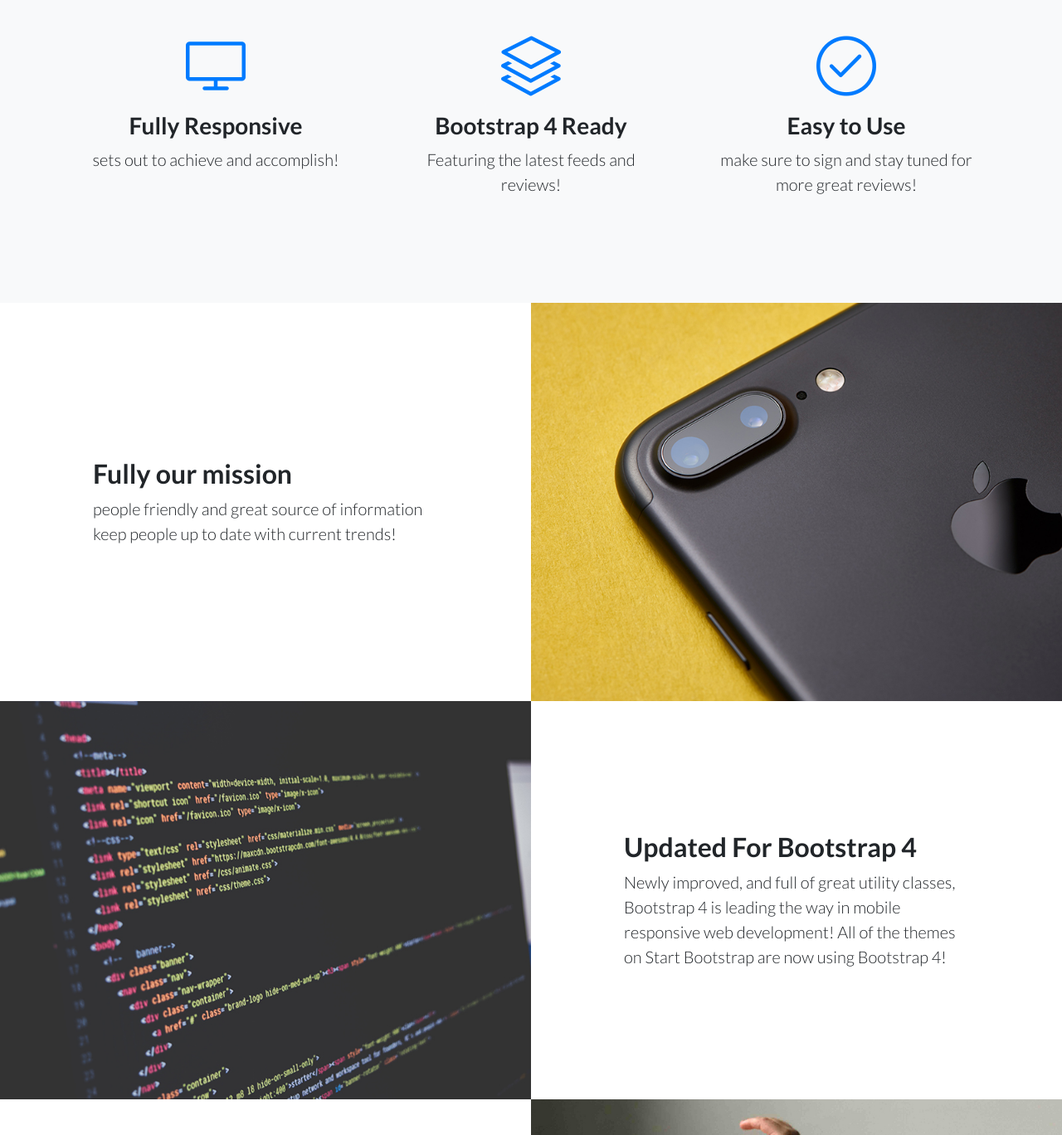
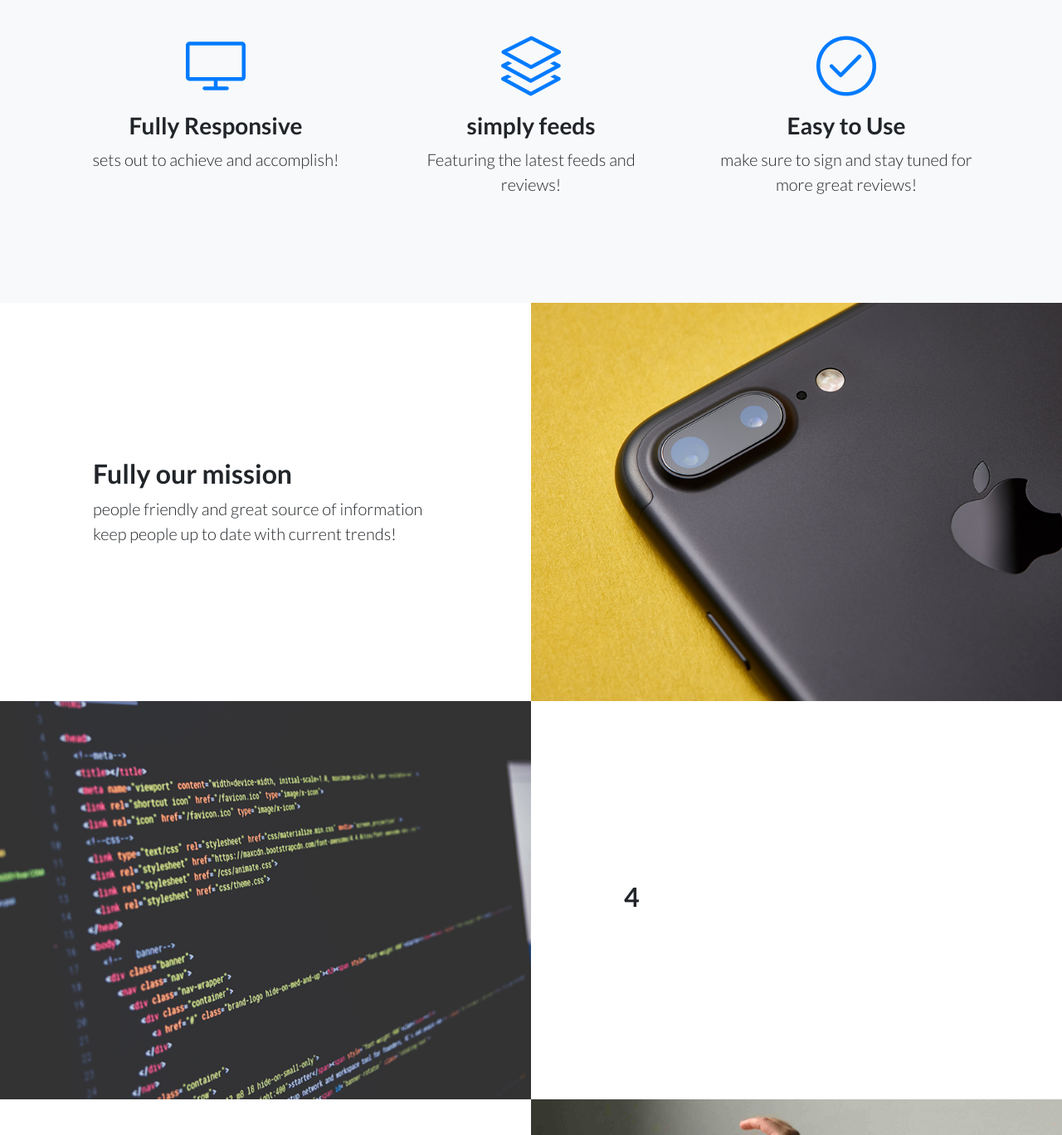
Before and after one commit to jbernard125/simplyfeeds, a website: page index.html in a window 1280 px wide. Shown: the part 740-2108 px from the top of the page at 83% size. Drawn offline with Linux system fonts and the light colour scheme.

Commit message:
Update index.html

```diff
--- a/index.html
+++ b/index.html
@@ -77,7 +77,7 @@
               <div class="features-icons-icon d-flex">
                 <i class="icon-layers m-auto text-primary"></i>
               </div>
-              <h3>Bootstrap 4 Ready</h3>
+              <h3>simply feeds </h3>
               <p class="lead mb-0">Featuring the latest feeds and reviews!</p>
             </div>
           </div>
@@ -108,8 +108,8 @@
         <div class="row no-gutters">
           <div class="col-lg-6 text-white showcase-img" style="background-image: url('img/bg-showcase-2.jpg');"></div>
           <div class="col-lg-6 my-auto showcase-text">
-            <h2>Updated For Bootstrap 4</h2>
-            <p class="lead mb-0">Newly improved, and full of great utility classes, Bootstrap 4 is leading the way in mobile responsive web development! All of the themes on Start Bootstrap are now using Bootstrap 4!</p>
+            <h2> 4</h2>
+            <p class="lead mb-0"</p>
           </div>
         </div>
         <div class="row no-gutters">
```
